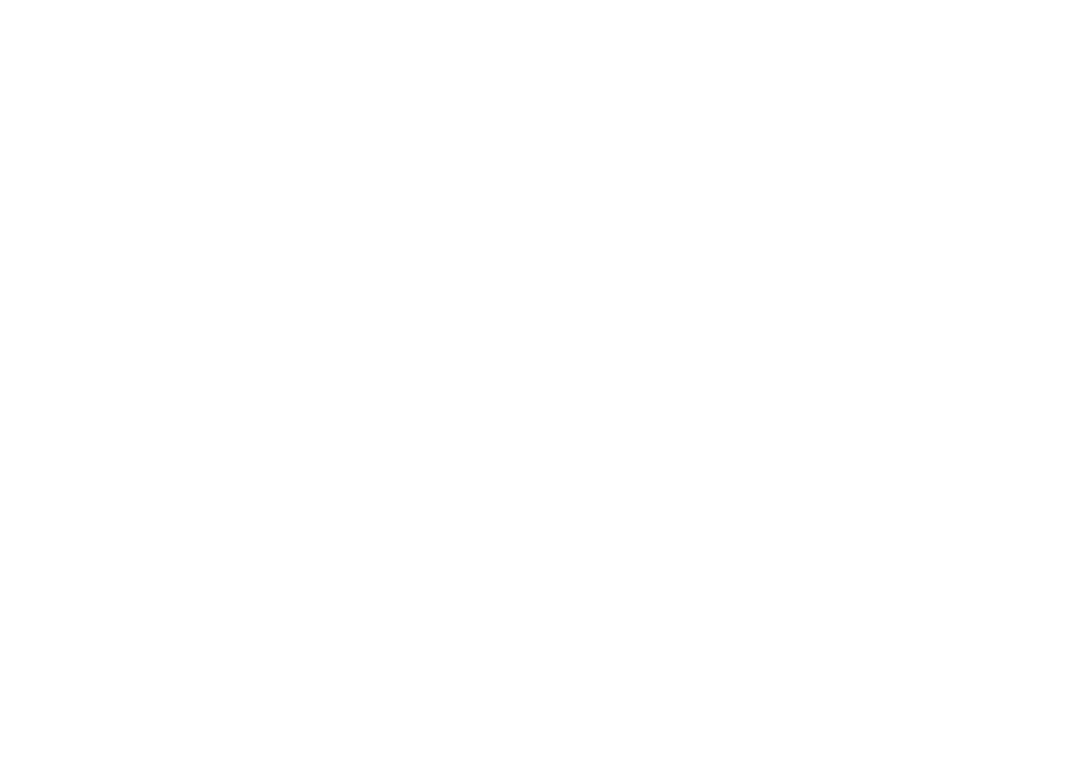
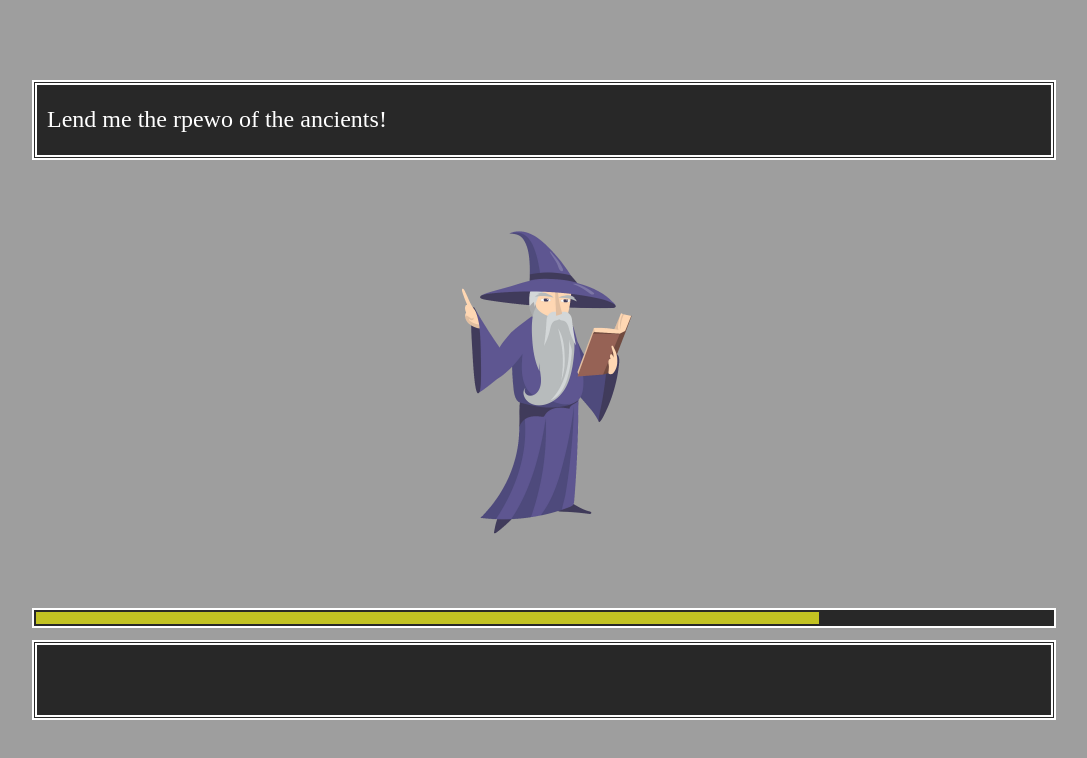
Before and after one commit to escapefromhyperisland/fed23-world-8, a React (Create React App) app in the folder ben/: page /anagram in a window 1280 px wide. Shown: the top 758 px of the page, without its empty margins (96-1183 px from the left). Built offline with nearby package versions, Linux system fonts and the light colour scheme.

Commit message:
Added Anagram game functionality and styling

```diff
--- a/ben/src/pages/Anagram/Anagram.jsx
+++ b/ben/src/pages/Anagram/Anagram.jsx
@@ -3,27 +3,87 @@
 
 const Anagram = ( {setStoryInfo} ) => {
   const navigate = useNavigate();
+  const [anagrams, setAnagrams] = useState([
+    {
+      text: 'This is a stet!',
+      answer: "test",
+    },
+    {
+      text: "Make some gmigc!",
+      answer: "magic",
+    },
+    {
+      text: 'Lend me the rpewo of the ancients!',
+      answer: "power",
+    },
+  ]);
+
   const [counter, setCounter] = useState(20);
+  const [lineCount, setLineCount] = useState(0);
+  const [line, setLine] = useState({
+    text: '',
+    answer: '',
+  });
 
   useEffect(() => {
     const timer =
       counter > -1 && setInterval(() => setCounter(counter - 1), 1000);
     if (counter === -1){
       console.log('Time up, restart');
-      setStoryInfo({text: 'Wizard game fail. Try again?', url: '/', index: 9});
+      setStoryInfo({text: 'Anagram game fail. Try again?', index: 9});
       navigate('/')
     } else {
       return () => clearInterval(timer);
     }
   }, [counter]);
 
+  useEffect(() => {
+    setAnagrams(anagrams.sort(() => Math.random() - 0.5));
+    goToNextLine();
+  }, []);
+
+  function goToNextLine() {
+    if (lineCount < anagrams.length) {
+      setLine(anagrams[lineCount]);
+      setLineCount(lineCount + 1);
+    } else {
+      console.log('Go to next level');
+      setStoryInfo({text: 'Anagram game success!', index: 10});
+      navigate('/');
+    }
+  }
+
+  function checkAnagram(e) {
+    e.preventDefault();
+    const input = e.target[0].value;
+
+    e.target[0].value = '';
+
+    if (input === line.answer) {
+      console.log('Correct!');
+      goToNextLine();
+      setCounter(20);
+    } else {
+      console.log('Incorrect, restart');
+      setStoryInfo({text: 'Anagram game fail. Try again?', index: 9});
+      navigate('/')
+    }
+  }
 
   const counterStyle = (counter * 5) + '%';
 
   return (
     <div id="anagram-bg">
       <section className="level-container">
-
+        <p className="rap-line">{line.text}</p>
+        <img src="/assets/images/wizard.png" alt="Wizard" />
+        <div className="timer-container">
+          <div className="timer-bar" style={{width:counterStyle}}>
+          </div>
+        </div>
+        <form onSubmit={checkAnagram}>
+          <input type="text" autoComplete="off" autoFocus={true} id="word" name="word" />
+        </form>
       </section>
     </div>
   );
--- a/ben/src/pages/Pattern/Pattern.jsx
+++ b/ben/src/pages/Pattern/Pattern.jsx
@@ -19,19 +19,6 @@
   ]);
 
   const [counter, setCounter] = useState(20);
-
-  useEffect(() => {
-    const timer =
-      counter > -1 && setInterval(() => setCounter(counter - 1), 1000);
-    if (counter === -1){
-      console.log('Time up, restart');
-      setStoryInfo({text: 'Dragon game fail. Try again?', url: '/', index: 3});
-      navigate('/')
-    } else {
-      return () => clearInterval(timer);
-    }
-  }, [counter]);
-
   const [lineCount, setLineCount] = useState(0);
   const [line, setLine] = useState({
     text: '',
@@ -43,7 +30,7 @@
       counter > -1 && setInterval(() => setCounter(counter - 1), 1000);
     if (counter === -1){
       console.log('Time up, restart');
-      setStoryInfo({text: 'Pattern game fail. Try again?', url: '/', index: 3});
+      setStoryInfo({text: 'Pattern game fail. Try again?', index: 3});
       navigate('/')
     } else {
       return () => clearInterval(timer);
@@ -61,7 +48,7 @@
       setLineCount(lineCount + 1);
     } else {
       console.log('Go to next level');
-      setStoryInfo({text: 'Pattern game success!', url: '/', index: 4});
+      setStoryInfo({text: 'Pattern game success!', index: 4});
       navigate('/');
     }
   }
@@ -78,7 +65,7 @@
       setCounter(20);
     } else {
       console.log('Incorrect, restart');
-      setStoryInfo({text: 'Dragon game fail. Try again?', url: '/', index: 3});
+      setStoryInfo({text: 'Dragon game fail. Try again?', index: 3});
       navigate('/')
     }
   }
--- a/ben/src/pages/Rhyme/Rhyme.jsx
+++ b/ben/src/pages/Rhyme/Rhyme.jsx
@@ -33,7 +33,7 @@
       counter > -1 && setInterval(() => setCounter(counter - 1), 1000);
     if (counter === -1){
       console.log('Time up, restart');
-      setStoryInfo({text: 'Rhyme game fail. Try again?', url: '/', index: 6});
+      setStoryInfo({text: 'Rhyme game fail. Try again?', index: 6});
       navigate('/')
     } else {
       return () => clearInterval(timer);
@@ -51,7 +51,7 @@
       setLineCount(lineCount + 1);
     } else {
       console.log('Go to next level');
-      setStoryInfo({text: 'Rhyme game success!', url: '/', index: 7});
+      setStoryInfo({text: 'Rhyme game success!', index: 7});
       navigate('/');
     }
   }
@@ -85,7 +85,7 @@
       setCounter(20);
     } else {
       console.log('Does not rhyme, restart');
-      setStoryInfo({text: 'King game fail. Try again?', url: '/', index: 6});
+      setStoryInfo({text: 'King game fail. Try again?', index: 6});
       navigate('/')
     }
   }
--- a/ben/src/styles/_Anagram.scss
+++ b/ben/src/styles/_Anagram.scss
@@ -1,7 +1,7 @@
 #anagram-bg {
     height: 100%;
     width: 100%;
-    background-image: url('http://localhost:3000/assets/images/castlebg.jpg');
+    background-image: url('http://localhost:3000/assets/images/towerbg.jpg');
     background-size: contain;
     background-color: black;
 }
--- a/ben/src/styles/css/styles.css
+++ b/ben/src/styles/css/styles.css
@@ -10,6 +10,14 @@
   height: 100%;
   width: 100%;
   background-image: url("http://localhost:3000/assets/images/castlebg.jpg");
+  background-size: contain;
+  background-color: black;
+}
+
+#anagram-bg {
+  height: 100%;
+  width: 100%;
+  background-image: url("http://localhost:3000/assets/images/towerbg.jpg");
   background-size: contain;
   background-color: black;
 }
--- a/ben/src/styles/styles.scss
+++ b/ben/src/styles/styles.scss
@@ -1,4 +1,4 @@
-@import 'variables', 'Rhyme', 'Pattern';
+@import 'variables', 'Rhyme', 'Pattern', 'Anagram';
 
 * {
     margin: 0;
```
Also changed, not shown: 1 other file (tests, documents, lock files or other folders).
